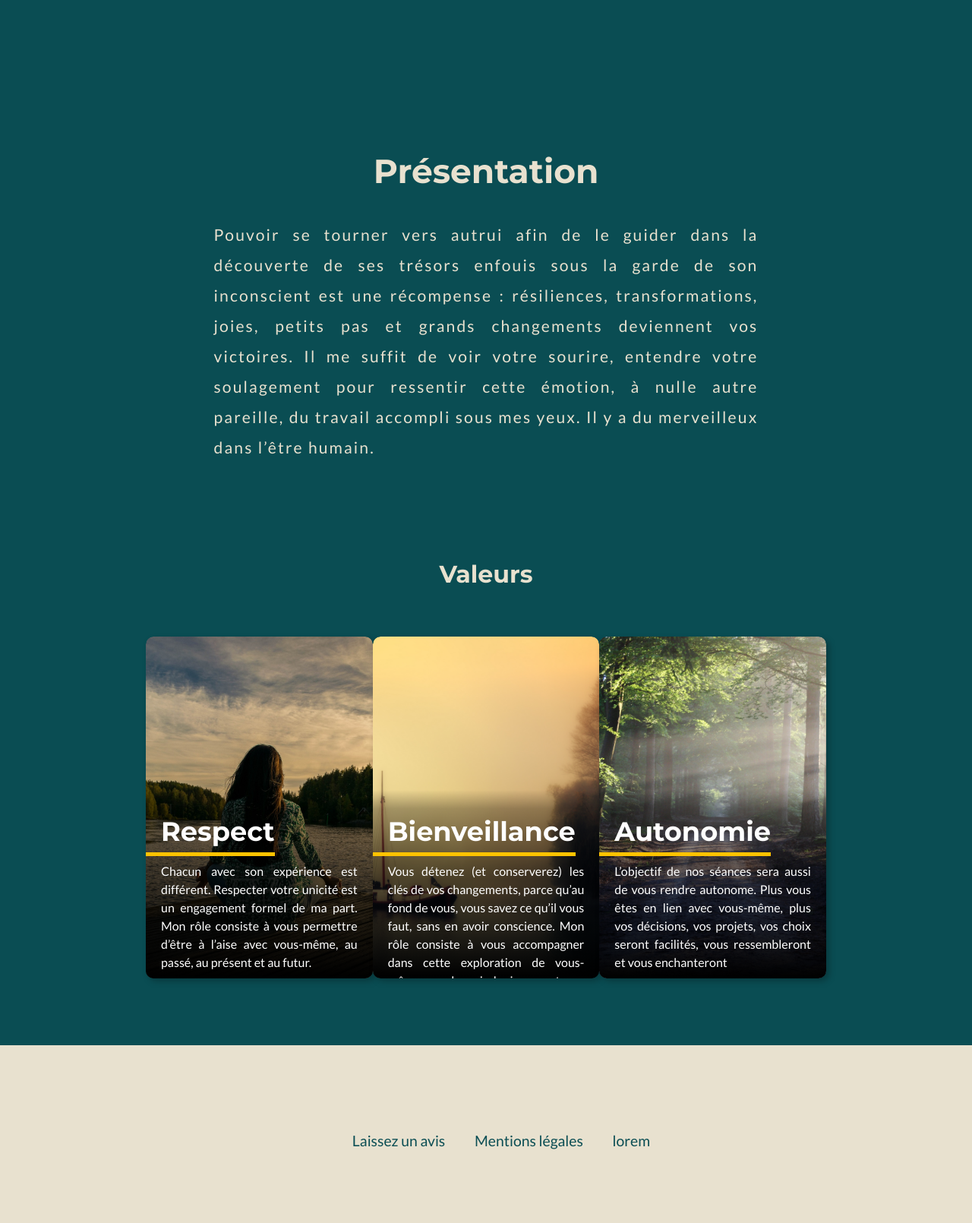
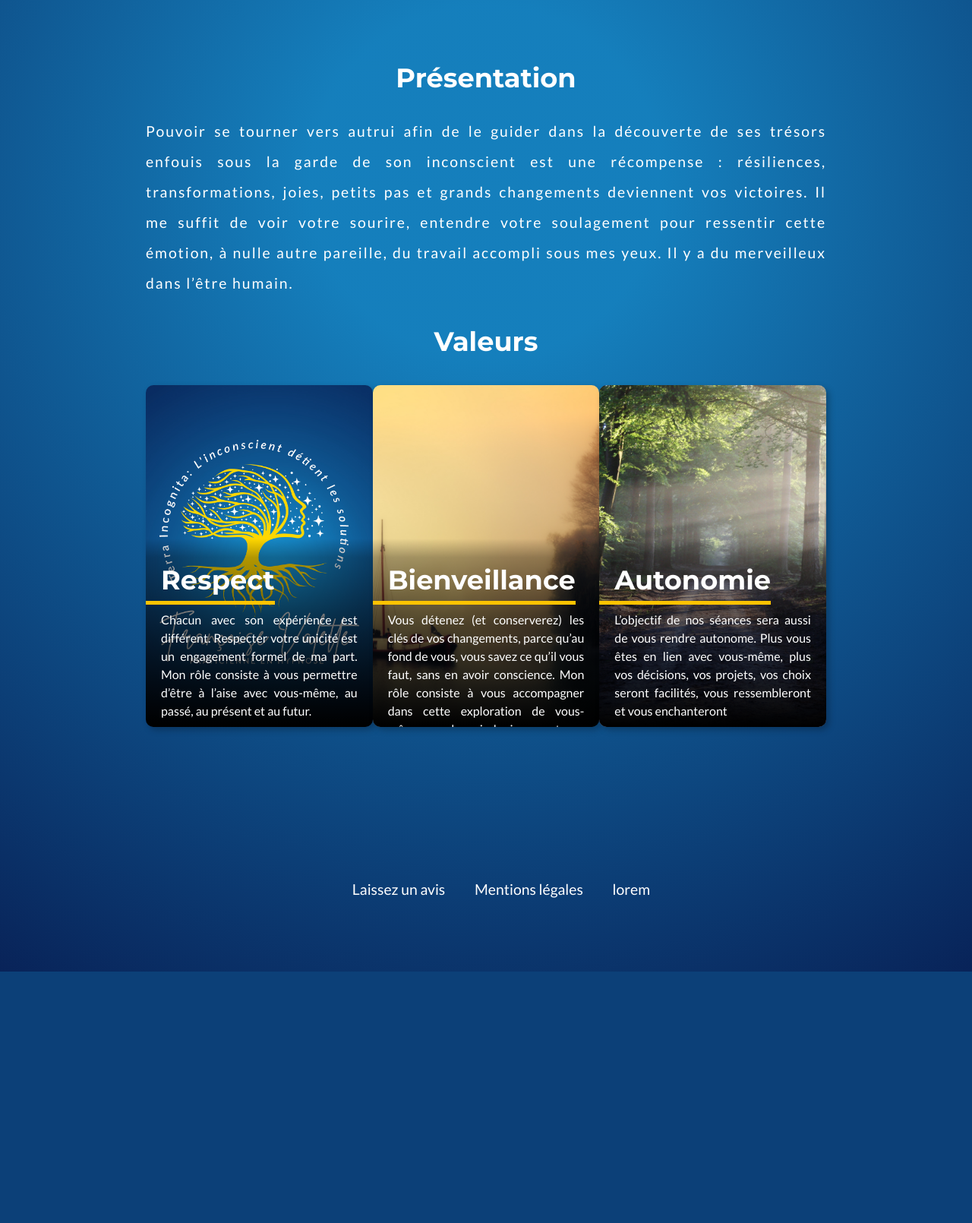
Before and after one commit to Maxime-Le-Goff/Hypnose, a PHP site: page /html/index.html in a window 1280 px wide. Shown: the part 801-2411 px from the top of the page at 76% size. After the commit the page ends 2080 px from the top, so only its background shows below. Run offline with PHP 8.4, Linux system fonts and the light colour scheme.

Commit message:
new logo => new colors for the entire site

```diff
--- a/css/style.css
+++ b/css/style.css
@@ -5,9 +5,9 @@
     --brand-color: hsl(46, 100%, 50%);
     --black: hsl(0, 0%, 0%);
     --white: hsl(0, 0%, 100%);
-    --darkGreen: rgb(10, 77, 83);
-    /* --darkGreen:#303952; */
-    --mainColor: #E8E1CF;
+     /* --mainColor: hsl(51deg 100% 50%); */
+     --mainColor: white;
+    --blueBack:hsl(210deg 83% 26%);
     /* Fonts */
     --font-title: "Montserrat", sans-serif;
     --font-text: "Lato", sans-serif;
@@ -19,15 +19,17 @@
   box-sizing: border-box;
 }
 
-
 body{
-    margin:0;
-    padding:0;
-    text-align:center;
-    background-color: var(--mainColor);
-    color:var(--darkGreen);
-    font-family:  var(--font-text), serif;
-    font-size:1.1em;
+  margin:0;
+  padding:0;
+  text-align:center;
+  background: hsla(202, 80%, 41%, 1);
+  background: radial-gradient(circle, hsla(202, 80%, 41%, 1) 19%, hsla(220,83%, 19%, 1) 100%);
+  background: -moz-radial-gradient(circle, hsla(202, 80%, 41%, 1) 19%, hsl(220, 83%, 19%, 1) 100%);
+  background: -webkit-radial-gradient(circle, hsla(202, 80%, 41%, 1) 19%, hsl(220, 83%, 19%, 1) 100%);
+  color:var(--mainColor);
+  font-family:  var(--font-text), serif;
+  font-size:1.1em;
 }
 
 nav {
@@ -37,7 +39,7 @@ nav {
 .main_nav {
   position:relative;
     text-decoration: none;
-    color:var(--darkGreen);
+    color:var(--mainColor);
     font-size:1.1em;
     margin:1em ;
 }
@@ -45,7 +47,7 @@ nav {
 .main_nav:after {
   content:"";
   position:absolute;
-  background-color:var(--darkGreen);
+  background-color:var(--mainColor);
   height:2px;
   width:0;
   left:0;
@@ -71,21 +73,23 @@ li{
 
 .home_header{
     position: relative;
-    background-image: url('../pier-407252.jpg');
+    /* background-image: url('../Logo\ final.jpg'); */
     background-position: center;
     background-size: cover;
+    background-repeat: no-repeat;
     height:100vh;
+}
+
+.logo {
+  width:900px;
+  /* height:1000px; */
 }
 
 footer {
     margin: 5em 0 4em 0;
 }
 
-img {
-    max-width: 80%;
-    height: auto;
-    border-radius: 10px;
-}
+
 
 p {
     text-align:justify;
@@ -96,19 +100,7 @@ p {
     top:50%;
     left:50%;
     transform: translate(-50%, -50%);
-    color:var(--darkGreen);
-}
-
-.main_home {
-  background-color:var(--darkGreen);
-}
-
-.title_home h1 {
-    font-size : 3em;
-}
-
-.title_home h2 {
-    font-size: 2em;
+    color:var(--mainColor);
 }
 
 .container {
@@ -119,24 +111,14 @@ p {
   padding:3em 0 5em 0;
 }
 
-.title_light {
+.title {
   color: var(--mainColor);
   font-family: var(--font-title);
-  font-size: 2.5em;
-  padding-top:2.5em;
-}
-
-.paragraph_light {
-  color:var(--mainColor);
-  font-size: 1.2em;
-  width: 80%;
-  margin:auto;
-  letter-spacing: 0.1em;
-  line-height: 40px;
+  font-size: 2em;
 }
 
 .paragraph_dark {
-  color:var(--darkGreen);
+  color: white;
   font-size: 1em;
   letter-spacing: 0.1em;
   line-height: 40px;
@@ -153,17 +135,17 @@ p {
 
 .value h4 {
     font-size : 1.3em;
-    color:var(--darkGreen);
+    color:var(--mainColor);
 }
 
 .value p {
-    color:var(--darkGreen);
+    color:var(--mainColor);
 }
 
 .values_title {
     margin:4em 0 2em 0;
     font-size: 1.8em;
-    color: var(--mainColor);
+    color: var(--blueBack);
     font-family: var(--font-title);
 }
 
@@ -336,10 +318,6 @@ p {
     flex-wrap: wrap;
 }
 
-.title {
-  font-family: var(--font-title);
-}
-
 .skills_card {
   width: calc(100%*1/5);
 }
--- a/html/index.html
+++ b/html/index.html
@@ -25,18 +25,18 @@
     </header>
     <main class="main_home">
         <div class="title_home">
-            <img  class="logo" src="../Logo final-PhotoRoom.png-PhotoRoom.png" alt="">
+            <img  class="logo" src="../Logo final_no_bg.png" alt="">
         </div>
         <div class="container">
-            <h2 class="title_light">Présentation</h2>
-            <p class="paragraph_light">Pouvoir se tourner vers autrui afin de le guider dans la découverte de ses trésors enfouis sous la garde de son inconscient est une récompense : résiliences, transformations, joies, petits pas et grands changements deviennent vos victoires. Il me suffit de voir votre sourire, entendre votre soulagement pour ressentir cette émotion, à nulle autre pareille, du travail accompli sous mes yeux. Il y a du merveilleux dans l’être humain.</p>
+            <h2 class="title dark">Présentation</h2>
+            <p class="paragraph_dark">Pouvoir se tourner vers autrui afin de le guider dans la découverte de ses trésors enfouis sous la garde de son inconscient est une récompense : résiliences, transformations, joies, petits pas et grands changements deviennent vos victoires. Il me suffit de voir votre sourire, entendre votre soulagement pour ressentir cette émotion, à nulle autre pareille, du travail accompli sous mes yeux. Il y a du merveilleux dans l’être humain.</p>
 
-            <h3 class ="values_title" >Valeurs</h3>
+            <h3 class ="title dark" >Valeurs</h3>
             <div class="values">
                 <article class="card">
                     <img
                     class="card__background"
-                    src="../yoga-2176668_1920.jpg"
+                    src="../Logo final.jpg"
                     alt=""
                      width="1920"
                      height="2193" >
```
Also changed, not shown: other parts of css/style.css (+19 -9 lines), Logo final_no_bg.png (added), oie_GYj9LgrNgAJ0.jpg (added).
